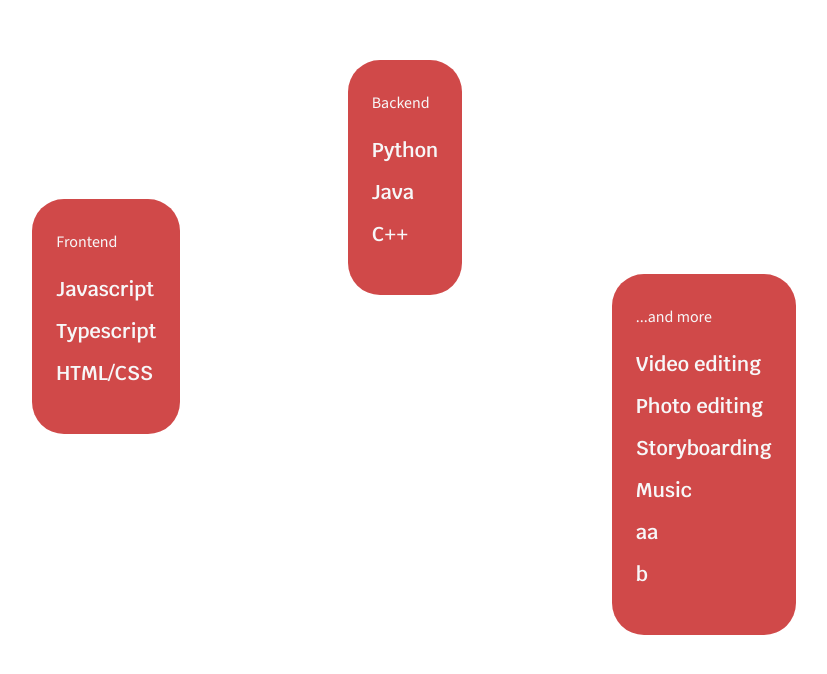
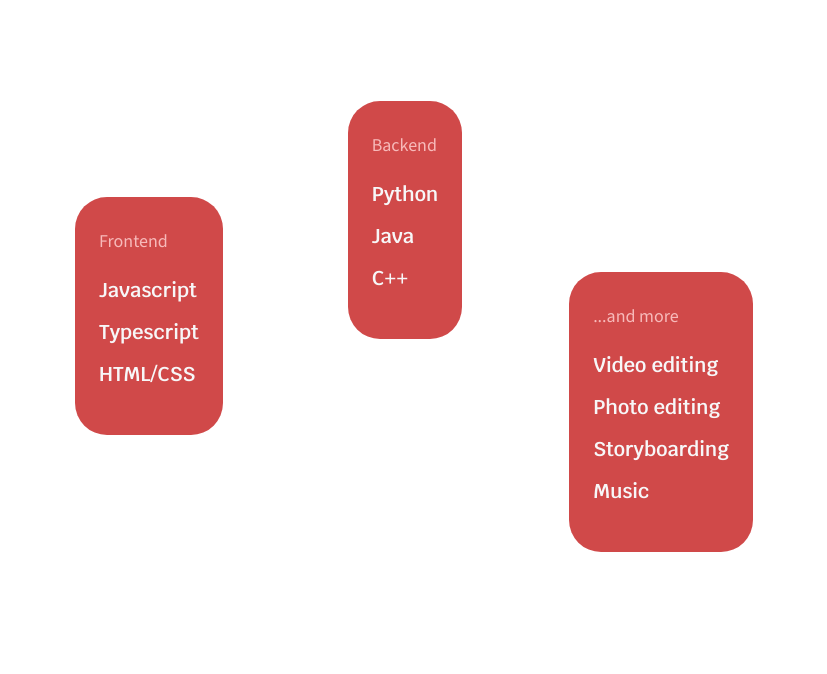
Before and after one commit to juayhee/portfolio-site, a React (Vite) app: page / in a window 1280 px wide. Shown: the part 1684-2358 px from the top of the page, without its empty margins (235-1062 px from the left). Built offline with nearby package versions, Linux system fonts and the light colour scheme.

Commit message:
Update styling

```diff
--- a/src/components/HomeSkills/HomeSkills.module.sass
+++ b/src/components/HomeSkills/HomeSkills.module.sass
@@ -1,4 +1,7 @@
-.bubbleTitle, .bubbleContent
+.bubbleTitle
+  color: #f7baba
+
+.bubbleContent
   color: #f7f7f8
 
 ul
@@ -11,15 +14,13 @@ li
 
 .bubbleTitle
   font-family: "Source Sans 3", sans-serif
-  font-size: 16px
+  font-size: 18px
   font-weight: normal
-
 
 .bubbleContent
   font-family: Krub, sans-serif
   font-weight: 600
   font-size: 20px
-
 
 .bubbleContainer
   width: max-content
@@ -36,8 +37,8 @@ li
   height: 100%
   // Grid is only as large as parent in <App> allows
   width: 100%
-  grid-template-rows: 192px repeat(3, minmax(0, 1fr)) 192px
-  grid-template-columns: 192px repeat(3, minmax(0, 1fr)) 192px
+  grid-template-rows: 256px repeat(3, minmax(0, 1fr)) 256px
+  grid-template-columns: 256px repeat(3, minmax(0, 1fr)) 256px
   justify-items: center
   align-items: center
 
@@ -45,12 +46,10 @@ li
   grid-row: 3/4
   grid-column: 2/3
 
-
 .backEnd
   grid-row: 2/3
   grid-column: 3/4
 
-
 .more
   grid-row: 4/5
   grid-column: 4/5
--- a/src/components/HomeSkills/HomeSkills.tsx
+++ b/src/components/HomeSkills/HomeSkills.tsx
@@ -28,8 +28,6 @@ const more: BubbleProps = {
     "Photo editing",
     "Storyboarding",
     "Music",
-    "aa",
-    "b",
   ],
 };
 
```
